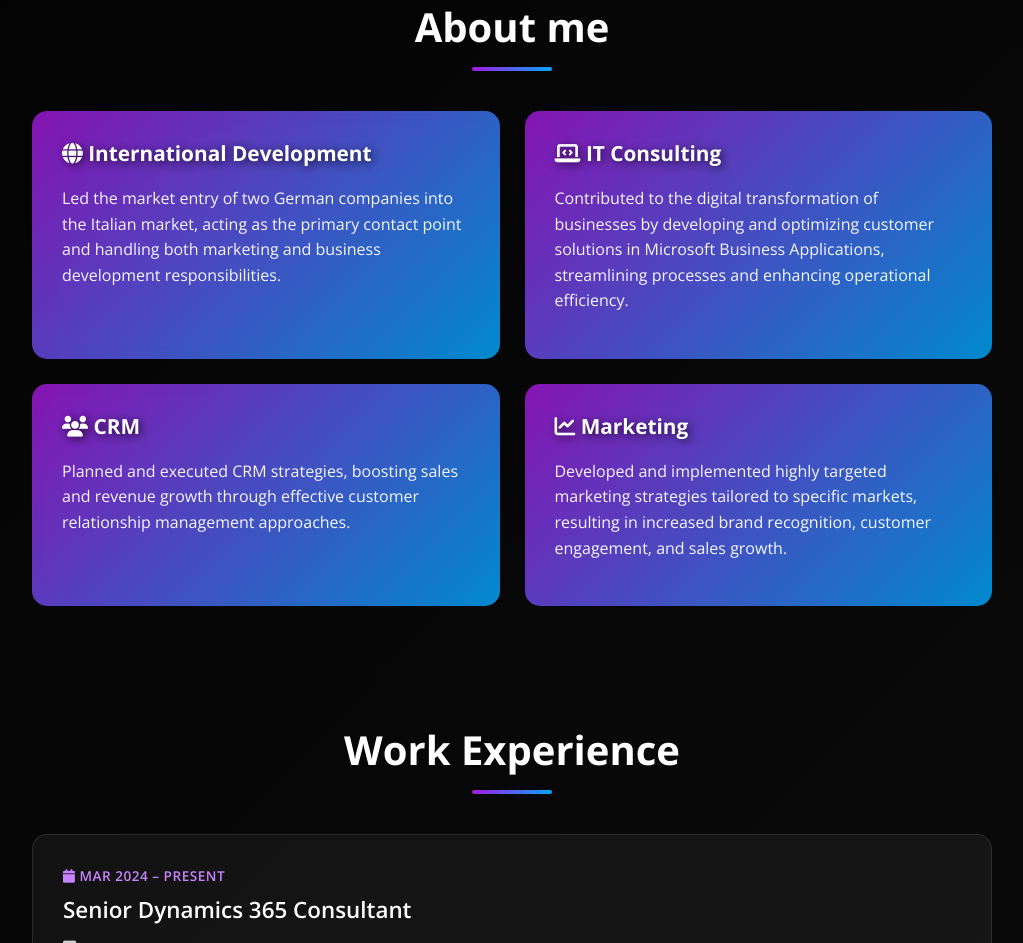
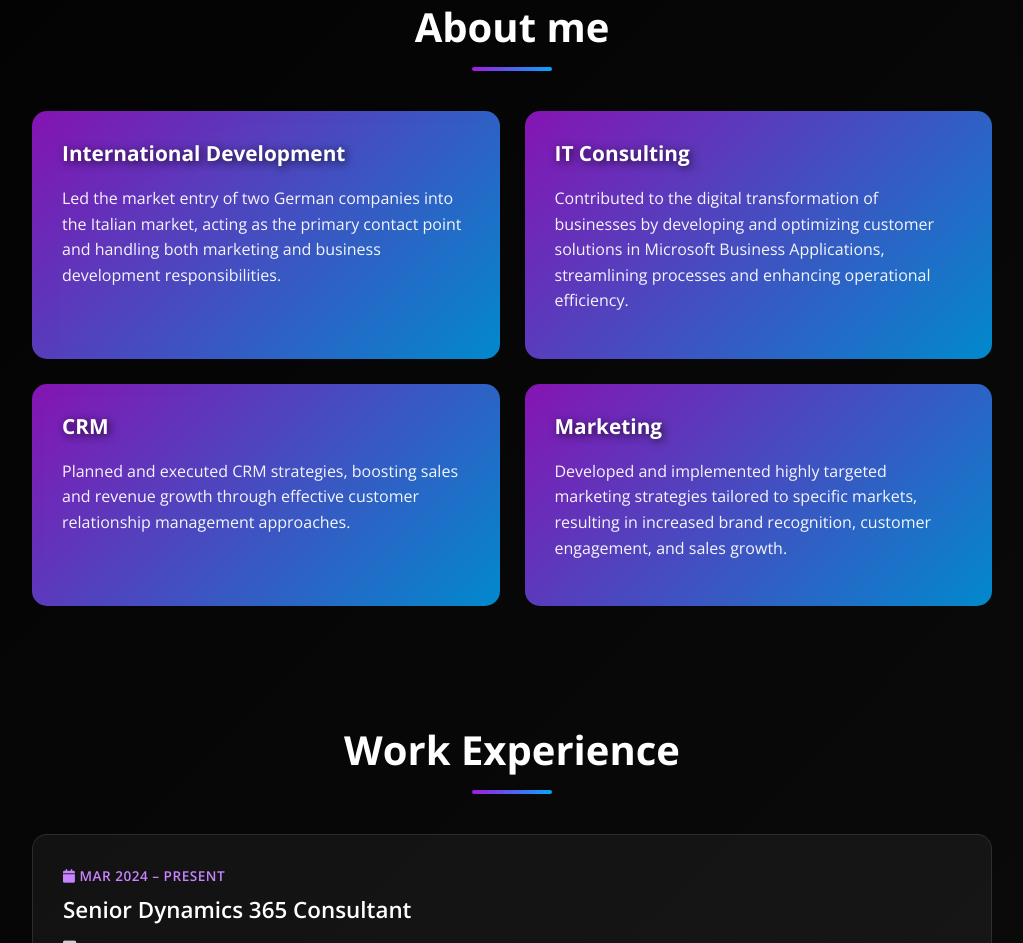
Before and after one commit to Micolia/Micolia.github.io, a plain HTML site: page index.html in a window 1280 px wide. Shown: the part 857-1800 px from the top of the page, without its empty margins (128-1151 px from the left). Drawn offline with nearby package versions, Linux system fonts and the light colour scheme.

Commit message:
remove icons

```diff
--- a/index.html
+++ b/index.html
@@ -65,19 +65,19 @@
   <h2 id="about-me"></i> About me</h2>
   <div class="aboutblocks">
     <div class="aboutitems">
-      <h3><i class="fas fa-globe"></i> International Development</h3>
+      <h3>International Development</h3>
       <p>Led the market entry of two German companies into the Italian market, acting as the primary contact point and handling both marketing and business development responsibilities.</p>
     </div>
     <div class="aboutitems">
-      <h3><i class="fas fa-laptop-code"></i> IT Consulting</h3>
+      <h3>IT Consulting</h3>
       <p>Contributed to the digital transformation of businesses by developing and optimizing customer solutions in Microsoft Business Applications, streamlining processes and enhancing operational efficiency.</p>
     </div>
     <div class="aboutitems">
-      <h3><i class="fas fa-users"></i> CRM</h3>
+      <h3>CRM</h3>
       <p>Planned and executed CRM strategies, boosting sales and revenue growth through effective customer relationship management approaches.</p>
     </div>
     <div class="aboutitems">
-      <h3><i class="fas fa-chart-line"></i> Marketing</h3>
+      <h3>Marketing</h3>
       <p>Developed and implemented highly targeted marketing strategies tailored to specific markets, resulting in increased brand recognition, customer engagement, and sales growth.</p>
     </div>
   </div>
```
